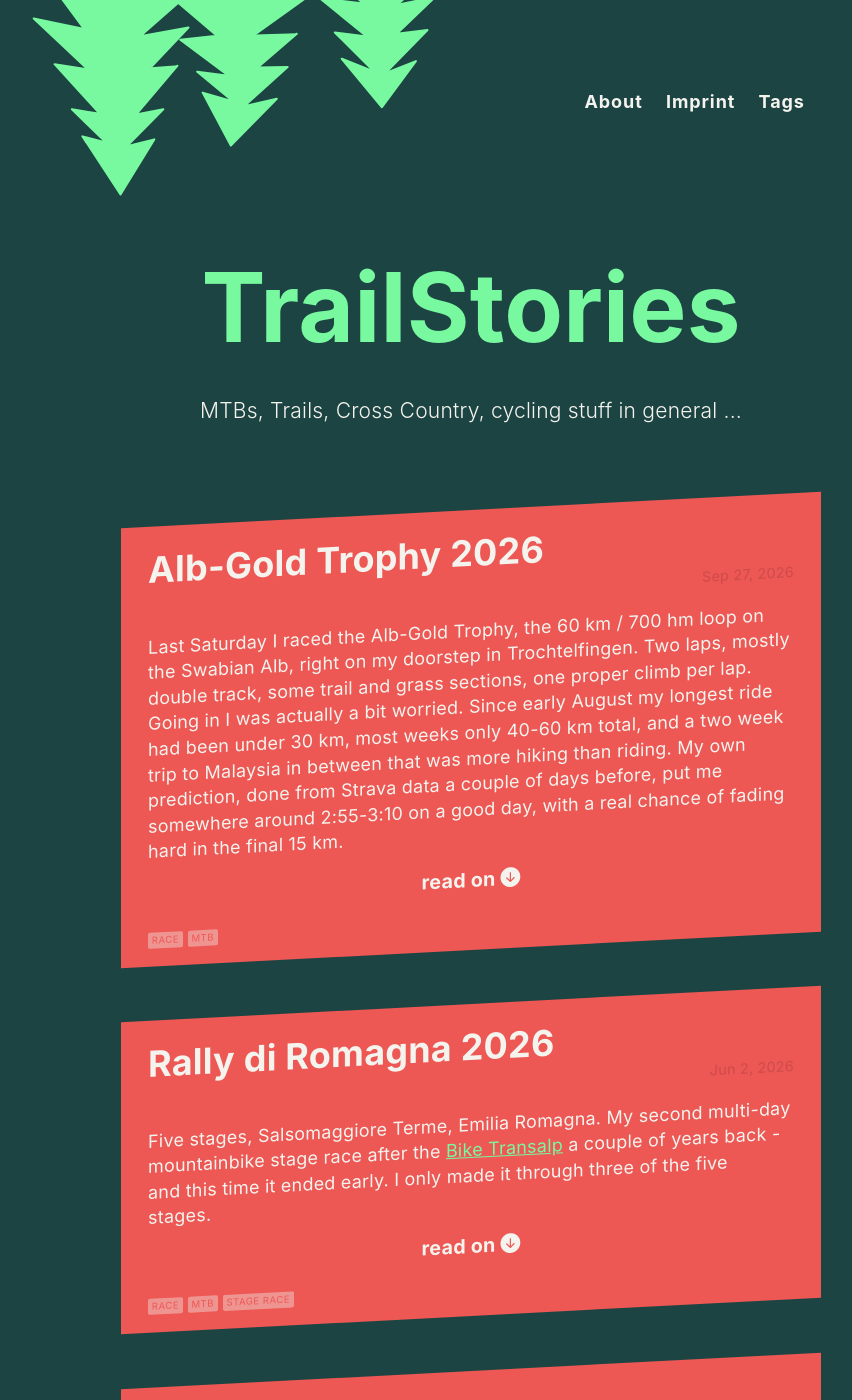
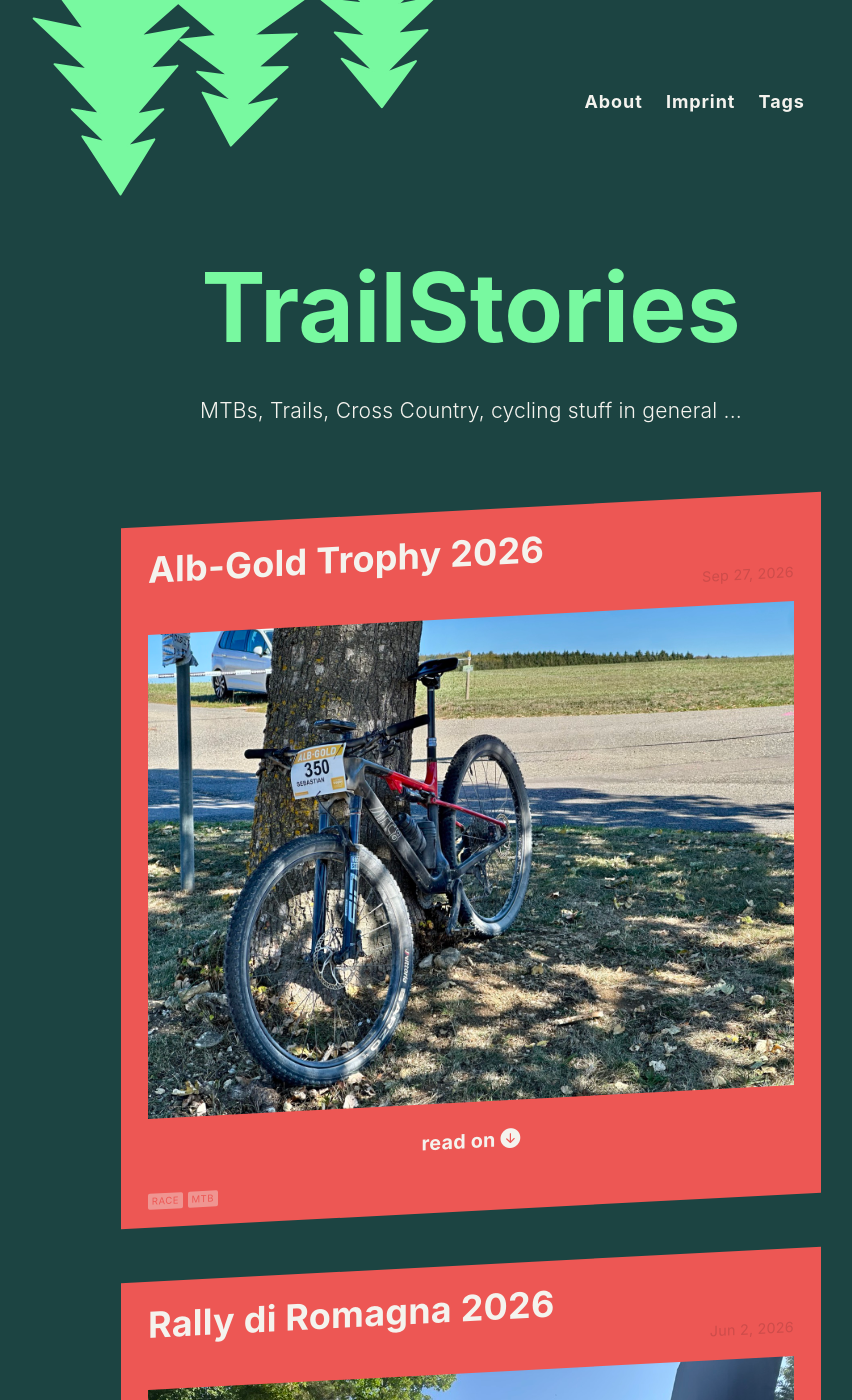
Before and after one commit to Juuro/trailstories-static, a Jekyll site: the page built from index.markdown, in a window 1280 px wide and 1400 px high. Shown: the whole window, without its empty margins (169-1021 px from the left). Built offline with Jekyll 4.4.1, drawn with Linux system fonts in a browser that asks for light colours; part of the change alters nothing that is shown.

Commit message:
Add photos to Alb-Gold Trophy and Rally di Romagna posts
Co-Authored-By: Claude Sonnet 5 <noreply@anthropic.com>

```diff
--- a/_posts/2026-06-02-rally-di-romagna-2026.md
+++ b/_posts/2026-06-02-rally-di-romagna-2026.md
@@ -5,7 +5,11 @@ date: 2026-06-02
 tags: race mtb stage-race
 ---
 
+![Rally di Romagna start arch, Salsomaggiore Terme](/assets/2026-06-02-rally-di-romagna-2026.jpg)
+
 Five stages, Salsomaggiore Terme, Emilia Romagna. My second multi-day mountainbike stage race after the [Bike Transalp]({% post_url 2024-02-15-what-i-learned-from-the-bike-transalp %}) a couple of years back - and this time it ended early. I only made it through three of the five stages.
+
+![My bike, ready before the race](/assets/2026-06-02-rally-di-romagna-2026-bike.jpg)
 
 ### Going in
 
@@ -13,13 +17,19 @@ I'd gotten a concussion on May 3rd, which put a real dent in the training I coul
 
 ### Stage 1 - the prologue 🥵
 
+![Stage 1 profile: 23.61 km, 615 hm](/assets/2026-06-02-rally-di-romagna-2026-profile.jpg)
+
 22.9 km, 674 hm, 1:31 moving time, raced hard from the gun through tight castle descents and steep off-road ramps around Bargone. But something was wrong from the very first kilometers. A couple of km in, on an uphill grass-field track right before the paved road that climbs up to Bargone castle, I had to stop. Not slow down - stop, dead still, for a short while. I never do that mid-race. It felt like if I kept pushing I'd just fall over sideways into the grass. After a minute or so it passed enough to get going again, but I was riding within myself, waiting for it to hit again. It didn't - not like that. Shortly after Bargone castle, on the short uphill loop around it, something clicked and my legs finally started working the way I expected them to. From there I could actually push, and the stage ended with an average heart rate of 166 bpm and average power of 162 W - a real effort on paper, four gold PRs on climbs I'd never touched before. Whatever that early scare was, I told myself it was a one-off.
 
 ### Stage 2 - the queen stage 🥴
 
+![Riders lining up at the start](/assets/2026-06-02-rally-di-romagna-2026-start.jpg)
+
 58.8 km, 2254 hm over Monte Pianazzo (479 m), Monte Santa Cristina (963 m) and Monte Stallazzo (343 m) - more climbing in one stage than most of my single-day marathons all year. Same story as stage 1 at the start: legs not there, having to hold back and just wait it out. And again, at some point mid-stage, it clicked and I could finally ride like myself. Didn't change the overall numbers much though - 4:30 moving time, average heart rate down to 147 bpm, average power down to 154 W. GranFondoRank rated the day at 29% of capacity against a 60-day average around 420 points, by far the least I've gotten out of my legs all season. The 🥴 in the activity title was accurate. Whatever was building in my throat, the heat, or just the accumulated fatigue - something was clearly off, click or no click.
 
 ### Stage 3 - false dawn 😀
+
+![Riding a quiet backroad in Emilia Romagna](/assets/2026-06-02-rally-di-romagna-2026-gravel.jpg)
 
 49.8 km, 1773 hm, back over Valico di Sant'Antonio (650 m) and Monte Canate (853 m), plus Pianazzo and Stallazzo again. No shaky start this time, no waiting for a click - legs just felt ok from the first pedal stroke to the last. 3:45 moving time, average heart rate 141 bpm, average power 138 W. On paper the lowest output of the three days, but it's genuinely the stage I felt best on the whole way through - no dizziness, no bargaining on the climbs, no early red flag to ride around. I actually let myself believe I'd found my rhythm and fought the cold back.
 
@@ -28,6 +38,8 @@ Then the race ended and I fell apart. Not normal post-race tired - I lay on the
 ### Stage 4 - the one I didn't start
 
 Woke up the next morning with dizziness and a bit of vertigo. No question about it at that point - I withdrew before the stage. In hindsight the concussion three weeks earlier, the scratchy throat the night before stage 1, and three days of racing in the heat had all been quietly stacking up the whole time. Stage 3 wasn't recovery, it was borrowed time.
+
+![Crossing the finish line, stage 3](/assets/2026-06-02-rally-di-romagna-2026-finish.jpg)
 
 ### The numbers, added up
 
--- a/_posts/2026-09-27-alb-gold-trophy-2026.md
+++ b/_posts/2026-09-27-alb-gold-trophy-2026.md
@@ -4,6 +4,8 @@ title: "Alb-Gold Trophy 2026"
 date: 2026-09-27
 tags: race mtb
 ---
+
+![Alb-Gold Trophy 2026](/assets/2026-09-27-alb-gold-trophy-2026.jpg)
 
 Last Saturday I raced the Alb-Gold Trophy, the 60 km / 700 hm loop on the Swabian Alb, right on my doorstep in Trochtelfingen. Two laps, mostly double track, some trail and grass sections, one proper climb per lap. Going in I was actually a bit worried. Since early August my longest ride had been under 30 km, most weeks only 40-60 km total, and a two week trip to Malaysia in between that was more hiking than riding. My own prediction, done from Strava data a couple of days before, put me somewhere around 2:55-3:10 on a good day, with a real chance of fading hard in the final 15 km.
 
```
Also changed, not shown: assets/2026-06-02-rally-di-romagna-2026-bike.jpg (added), assets/2026-06-02-rally-di-romagna-2026-finish.jpg (added), assets/2026-06-02-rally-di-romagna-2026-gravel.jpg (added), assets/2026-06-02-rally-di-romagna-2026-profile.jpg (added), assets/2026-06-02-rally-di-romagna-2026-start.jpg (added), assets/2026-06-02-rally-di-romagna-2026.jpg (added), assets/2026-09-27-alb-gold-trophy-2026.jpg (added).
